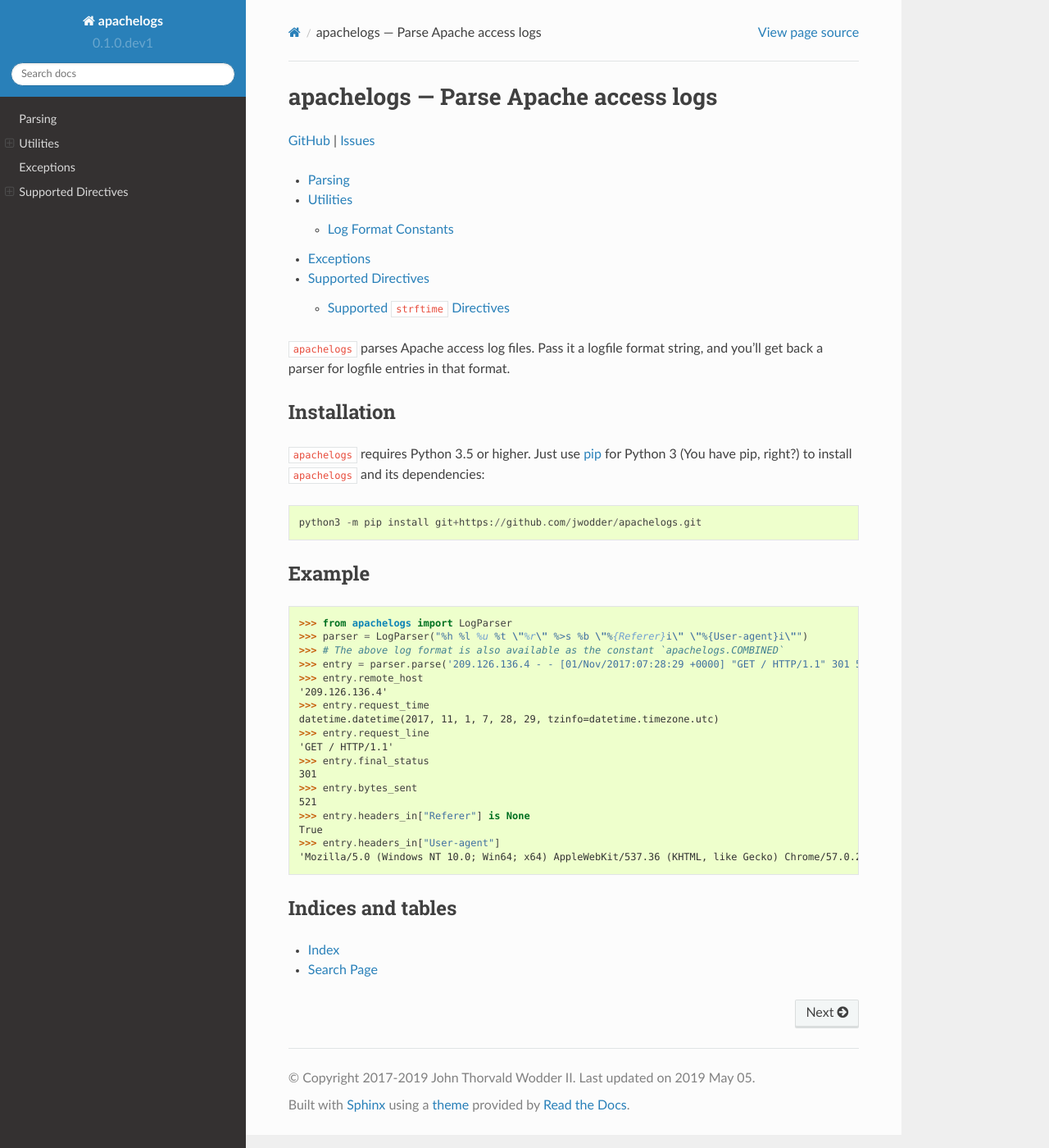
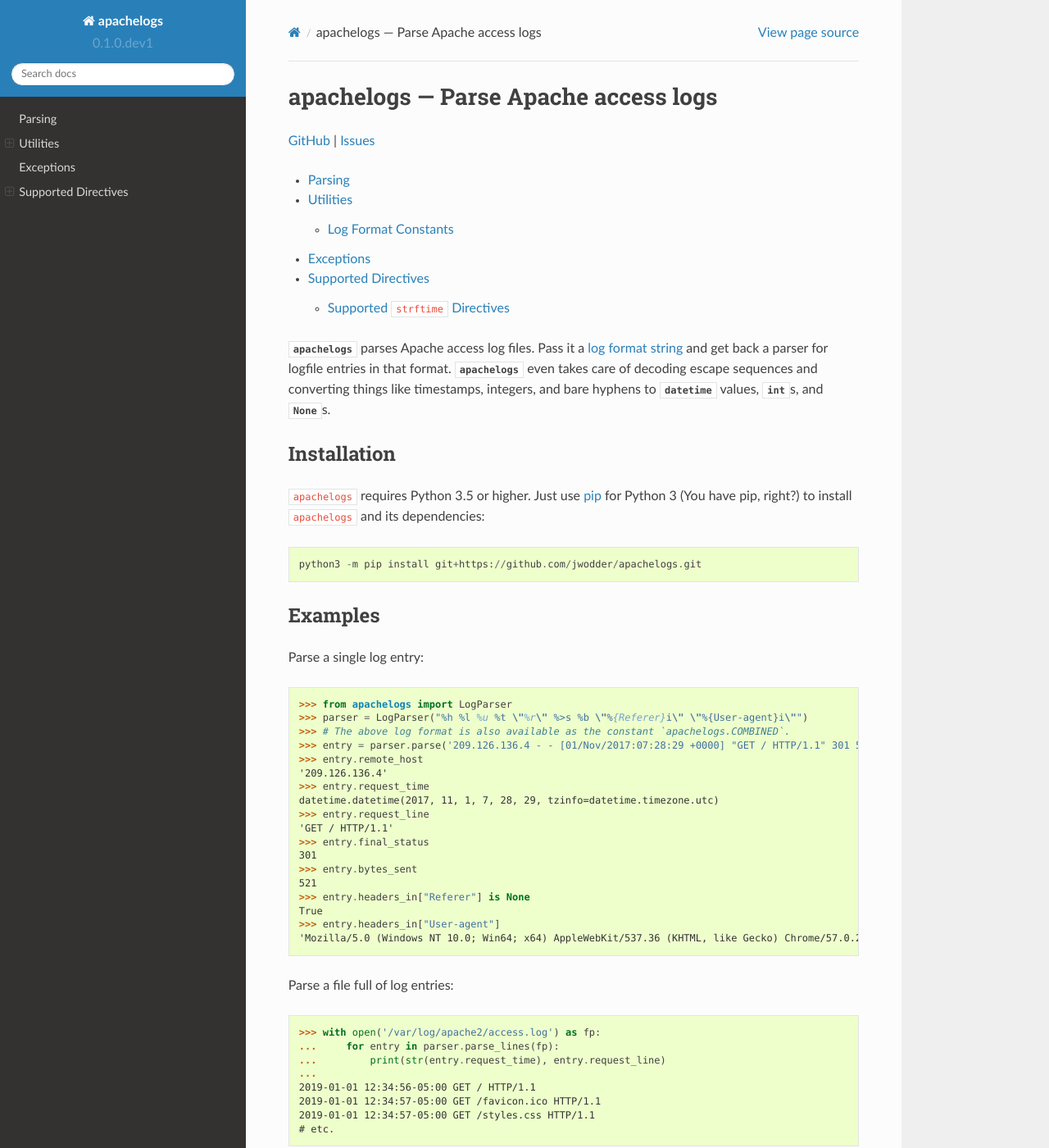
Before and after one commit to jwodder/apachelogs, a Sphinx documentation site: the page built from docs/index.rst, in a window 1280 px wide and 1400 px high. Shown: the whole window at 82% size. Built offline with Sphinx 7.4.7 and the Read the Docs theme 2.0.0, drawn with Linux system fonts in a browser that asks for light colours.

```diff
--- a/docs/index.rst
+++ b/docs/index.rst
@@ -15,8 +15,11 @@ apachelogs — Parse Apache access logs
     errors
     directives
 
-``apachelogs`` parses Apache access log files.  Pass it a logfile format
-string, and you'll get back a parser for logfile entries in that format.
+`apachelogs` parses Apache access log files.  Pass it a `log format string
+<http://httpd.apache.org/docs/current/mod/mod_log_config.html>`_ and get back a
+parser for logfile entries in that format.  `apachelogs` even takes care of
+decoding escape sequences and converting things like timestamps, integers, and
+bare hyphens to `~datetime.datetime` values, `int`\s, and `None`\s.
 
 
 Installation
@@ -28,14 +31,14 @@ Installation
     python3 -m pip install git+https://github.com/jwodder/apachelogs.git
 
 
-Example
-=======
+Examples
+========
 
-::
+Parse a single log entry::
 
     >>> from apachelogs import LogParser
     >>> parser = LogParser("%h %l %u %t \"%r\" %>s %b \"%{Referer}i\" \"%{User-agent}i\"")
-    >>> # The above log format is also available as the constant `apachelogs.COMBINED`
+    >>> # The above log format is also available as the constant `apachelogs.COMBINED`.
     >>> entry = parser.parse('209.126.136.4 - - [01/Nov/2017:07:28:29 +0000] "GET / HTTP/1.1" 301 521 "-" "Mozilla/5.0 (Windows NT 10.0; Win64; x64) AppleWebKit/537.36 (KHTML, like Gecko) Chrome/57.0.2987.133 Safari/537.36"\n')
     >>> entry.remote_host
     '209.126.136.4'
@@ -52,6 +55,17 @@ Example
     >>> entry.headers_in["User-agent"]
     'Mozilla/5.0 (Windows NT 10.0; Win64; x64) AppleWebKit/537.36 (KHTML, like Gecko) Chrome/57.0.2987.133 Safari/537.36'
 
+Parse a file full of log entries::
+
+    >>> with open('/var/log/apache2/access.log') as fp:  # doctest: +SKIP
+    ...     for entry in parser.parse_lines(fp):
+    ...         print(str(entry.request_time), entry.request_line)
+    ...
+    2019-01-01 12:34:56-05:00 GET / HTTP/1.1
+    2019-01-01 12:34:57-05:00 GET /favicon.ico HTTP/1.1
+    2019-01-01 12:34:57-05:00 GET /styles.css HTTP/1.1
+    # etc.
+
 
 Indices and tables
 ==================
```
Also changed, not shown: README.rst (+20 -6 lines), 1 other file.
